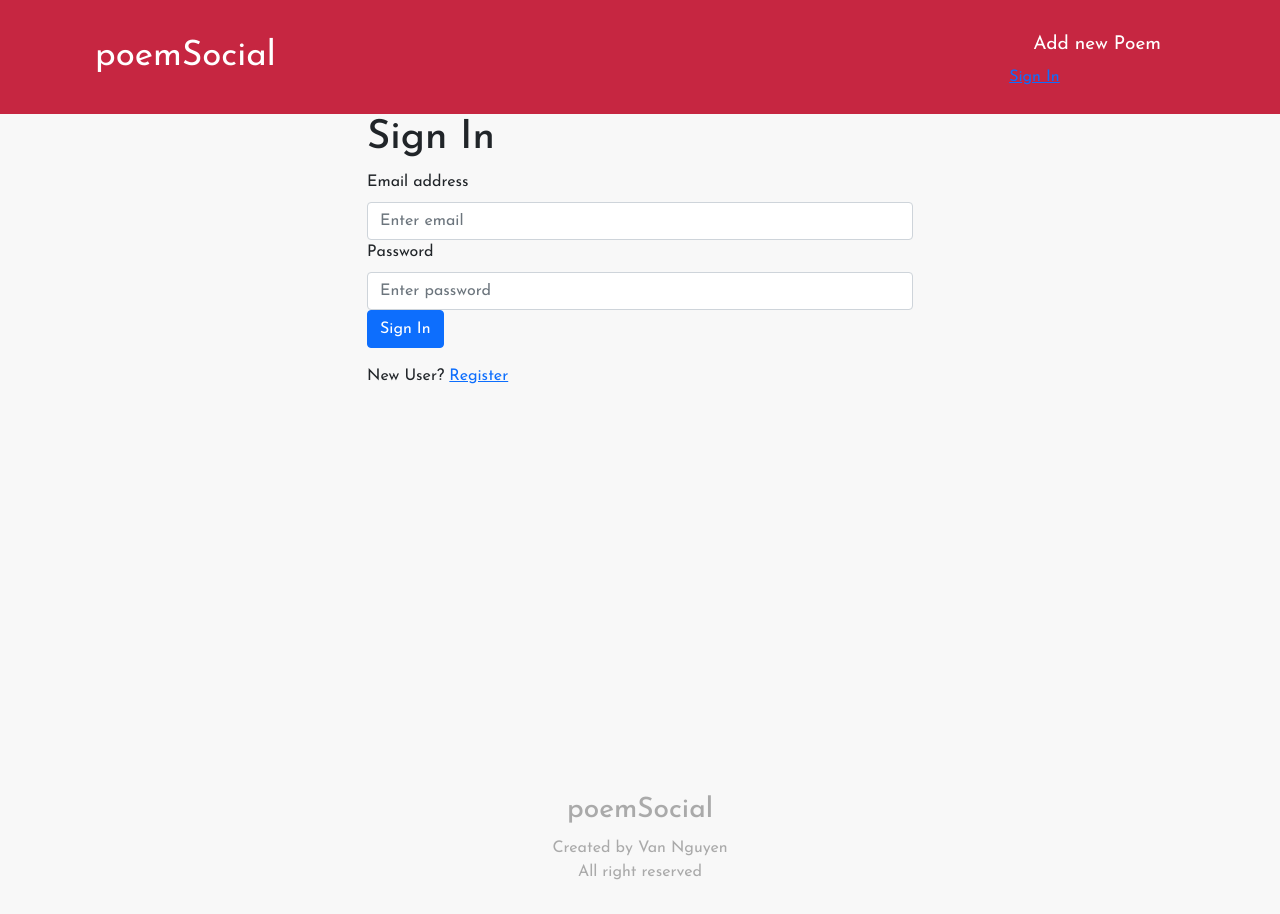
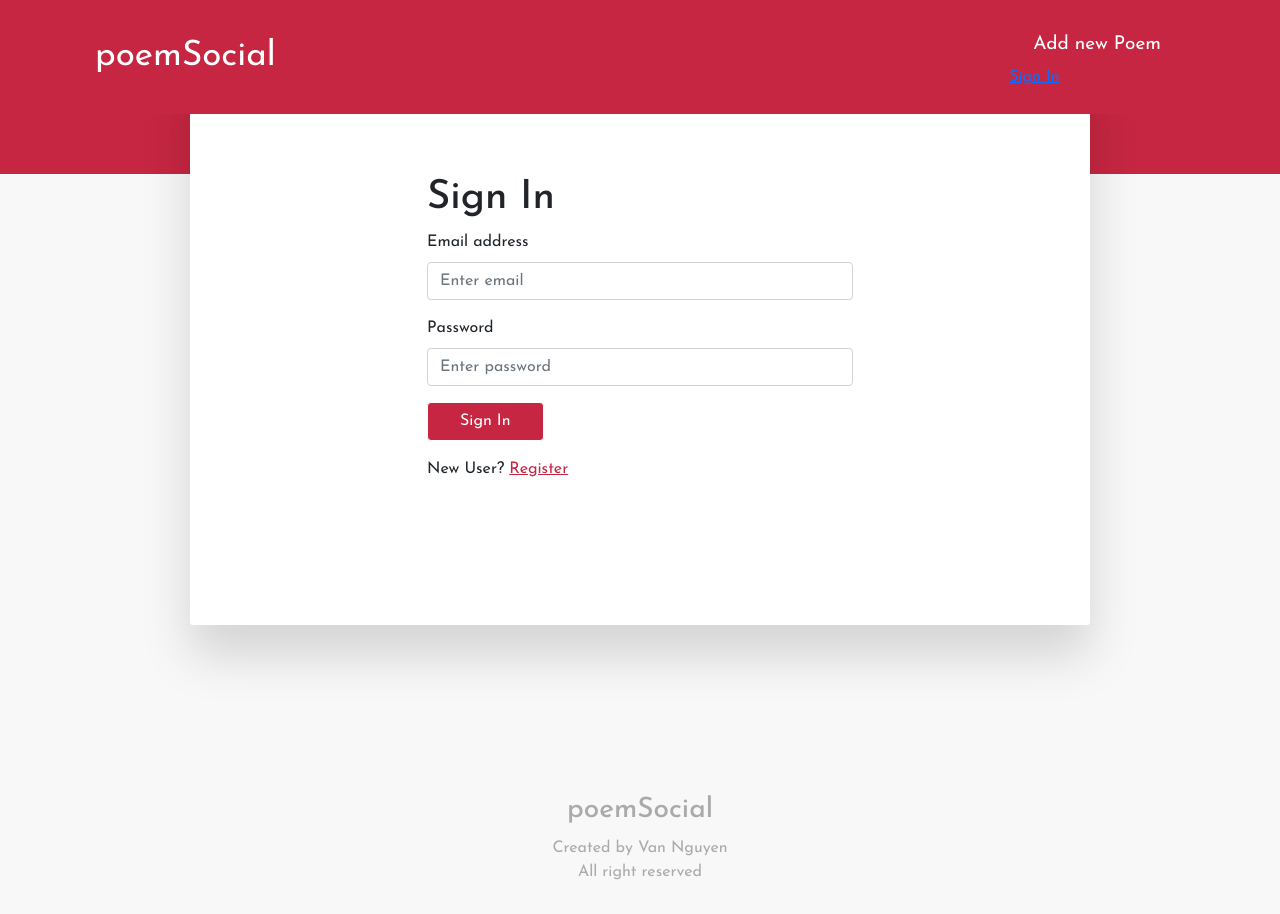
Before and after one commit to hades42/MDsocial, a React (Create React App) app in the folder frontend/: page /login in a window 1280 px wide. Built offline with nearby package versions, Linux system fonts and the light colour scheme.

Commit message:
Styling register and login page

```diff
--- a/frontend/src/screens/LoginScreen.js
+++ b/frontend/src/screens/LoginScreen.js
@@ -1,12 +1,12 @@
 import React, { useState, useEffect } from "react";
 import { Link } from "react-router-dom";
-import { Form, Button, Row, Col } from "react-bootstrap";
+import { Form, Row, Col } from "react-bootstrap";
 import { useDispatch, useSelector } from "react-redux";
 import Message from "../components/Message";
 import Loader from "../components/Loader";
 import { login } from "../actions/userActions";
 import FormContainer from "../components/FormContainer";
-
+import classes from "./LoginScreen.module.css";
 const LoginScreen = ({ location, history }) => {
   const [email, setEmail] = useState("");
   const [password, setPassword] = useState("");
@@ -30,12 +30,15 @@ const LoginScreen = ({ location, history }) => {
   };
 
   return (
+    <>
+      <div className={classes.space}></div>
+      <div className={classes.wrapper}>
         <FormContainer>
           <h1>Sign In</h1>
           {error && <Message variant="danger">{error}</Message>}
           {loading && <Loader></Loader>}
           <Form onSubmit={submitHandler}>
-        <Form.Group controlId="email">
+            <Form.Group className="mb-3" controlId="email">
               <Form.Label>Email address</Form.Label>
               <Form.Control
                 type="email"
@@ -45,7 +48,7 @@ const LoginScreen = ({ location, history }) => {
               ></Form.Control>
             </Form.Group>
 
-        <Form.Group controlId="password">
+            <Form.Group className="mb-3" controlId="password">
               <Form.Label>Password</Form.Label>
               <Form.Control
                 type="password"
@@ -55,20 +58,25 @@ const LoginScreen = ({ location, history }) => {
               ></Form.Control>
             </Form.Group>
 
-        <Button type="submit" varient="primary">
+            <button type="submit" className={classes.signIn}>
               Sign In
-        </Button>
+            </button>
           </Form>
 
           <Row className="py-3">
             <Col>
               New User?{" "}
-          <Link to={redirect ? `/register?redirect=${redirect}` : `/register`}>
+              <Link
+                className={classes.toRegister}
+                to={redirect ? `/register?redirect=${redirect}` : `/register`}
+              >
                 Register
               </Link>
             </Col>
           </Row>
         </FormContainer>
+      </div>
+    </>
   );
 };
 
--- /dev/null
+++ b/frontend/src/screens/LoginScreen.module.css
@@ -0,0 +1,35 @@
+.space {
+  height: 60px;
+  background-color: #c62641;
+}
+
+.wrapper {
+  box-shadow: 0 30px 50px 0 rgb(1 1 1 / 15%);
+  max-width: 900px;
+  margin: 0 auto 10rem;
+  width: 95%;
+  padding: 7rem 0 8rem;
+  top: -7rem;
+  position: relative;
+  z-index: 100;
+  margin-bottom: 0;
+  background-color: white;
+  border-radius: 3px;
+}
+
+.signIn {
+  background-color: #c62641;
+  border: 1px solid white;
+  color: white;
+  padding: 0.4rem 2rem;
+  border-radius: 4px;
+  transition: all 0.1s linear;
+}
+.signIn:hover {
+  background-color: white;
+  color: #c62641;
+  border: 1px solid #c62641;
+}
+.toRegister {
+  color: #c62641;
+}
--- a/frontend/src/screens/RegisterScreen.js
+++ b/frontend/src/screens/RegisterScreen.js
@@ -1,11 +1,12 @@
 import React, { useState, useEffect } from "react";
 import { Link } from "react-router-dom";
-import { Form, Button, Row, Col } from "react-bootstrap";
+import { Form, Row, Col } from "react-bootstrap";
 import { useDispatch, useSelector } from "react-redux";
 import Message from "../components/Message";
 import Loader from "../components/Loader";
 import { register } from "../actions/userActions";
 import FormContainer from "../components/FormContainer";
+import classes from "./RegisterScreen.module.css";
 
 const RegisterScreen = ({ location, history }) => {
   const [name, setName] = useState("");
@@ -37,13 +38,16 @@ const RegisterScreen = ({ location, history }) => {
   };
 
   return (
+    <>
+      <div className={classes.space}></div>
+      <div className={classes.wrapper}>
         <FormContainer>
           <h1>Sign Up</h1>
           {message && <Message variant="danger">{message}</Message>}
           {error && <Message variant="danger">{error}</Message>}
           {loading && <Loader></Loader>}
           <Form onSubmit={submitHandler}>
-        <Form.Group controlId="name">
+            <Form.Group className="mb-3" controlId="name">
               <Form.Label>Your name</Form.Label>
               <Form.Control
                 type="text"
@@ -53,7 +57,7 @@ const RegisterScreen = ({ location, history }) => {
               ></Form.Control>
             </Form.Group>
 
-        <Form.Group controlId="email">
+            <Form.Group className="mb-3" controlId="email">
               <Form.Label>Email address</Form.Label>
               <Form.Control
                 type="email"
@@ -63,7 +67,7 @@ const RegisterScreen = ({ location, history }) => {
               ></Form.Control>
             </Form.Group>
 
-        <Form.Group controlId="password">
+            <Form.Group className="mb-3" controlId="password">
               <Form.Label>Password</Form.Label>
               <Form.Control
                 type="password"
@@ -73,7 +77,7 @@ const RegisterScreen = ({ location, history }) => {
               ></Form.Control>
             </Form.Group>
 
-        <Form.Group controlId="confirmPassword">
+            <Form.Group className="mb-3" controlId="confirmPassword">
               <Form.Label>Confirm Password</Form.Label>
               <Form.Control
                 type="password"
@@ -83,20 +87,25 @@ const RegisterScreen = ({ location, history }) => {
               ></Form.Control>
             </Form.Group>
 
-        <Button type="submit" varient="primary">
+            <button type="submit" className={classes.register}>
               Register
-        </Button>
+            </button>
           </Form>
 
           <Row className="py-3">
             <Col>
               Have an Account?{" "}
-          <Link to={redirect ? `/login?redirect=${redirect}` : `/login`}>
+              <Link
+                className={classes.toLogin}
+                to={redirect ? `/login?redirect=${redirect}` : `/login`}
+              >
                 Login
               </Link>
             </Col>
           </Row>
         </FormContainer>
+      </div>
+    </>
   );
 };
 
--- /dev/null
+++ b/frontend/src/screens/RegisterScreen.module.css
@@ -0,0 +1,34 @@
+.space {
+  height: 60px;
+  background-color: #c62641;
+}
+
+.wrapper {
+  box-shadow: 0 30px 50px 0 rgb(1 1 1 / 15%);
+  max-width: 900px;
+  margin: 0 auto 10rem;
+  width: 95%;
+  padding: 7rem 0 8rem;
+  top: -7rem;
+  position: relative;
+  z-index: 100;
+  margin-bottom: 0;
+  background-color: white;
+  border-radius: 3px;
+}
+.register {
+  background-color: #c62641;
+  border: 1px solid white;
+  color: white;
+  padding: 0.4rem 2rem;
+  border-radius: 4px;
+  transition: all 0.1s linear;
+}
+.register:hover {
+  background-color: white;
+  color: #c62641;
+  border: 1px solid #c62641;
+}
+.toLogin {
+  color: #c62641;
+}
```
Lines whose indentation alone changed are shown as unchanged.
